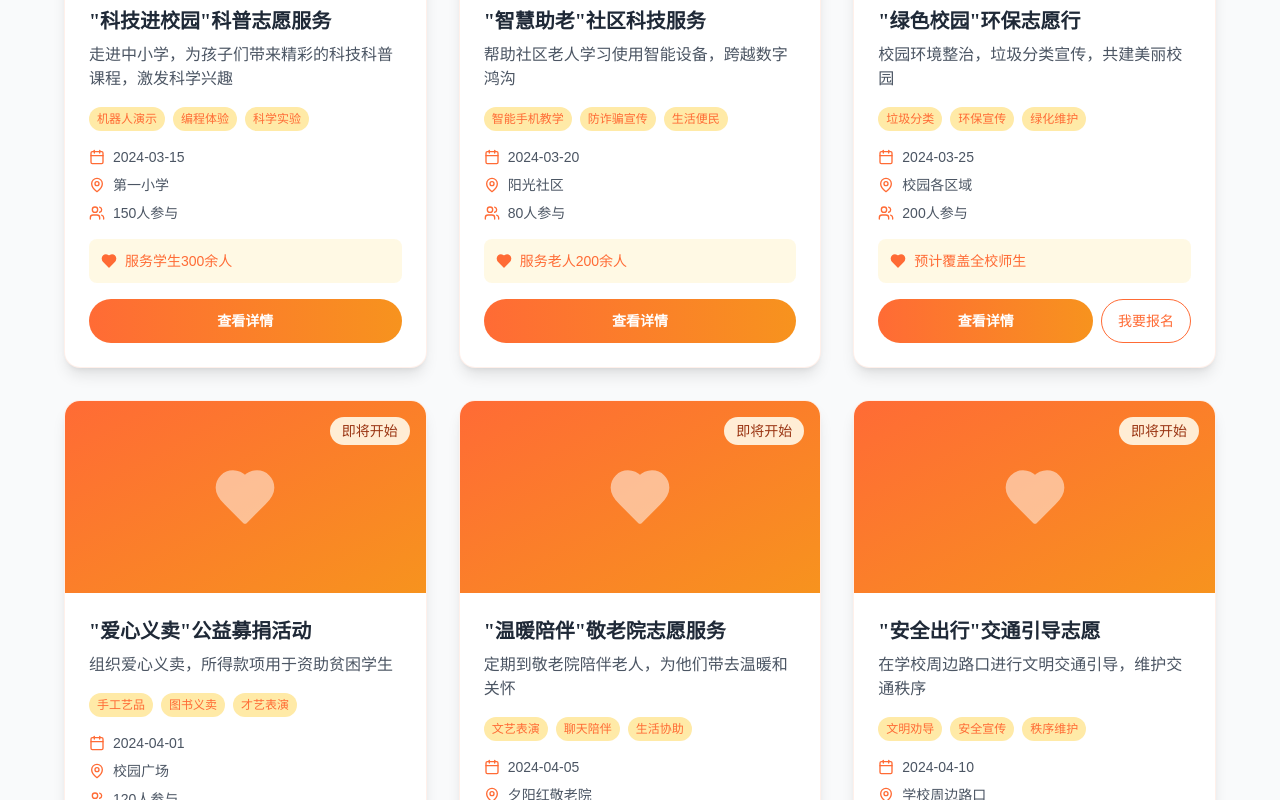
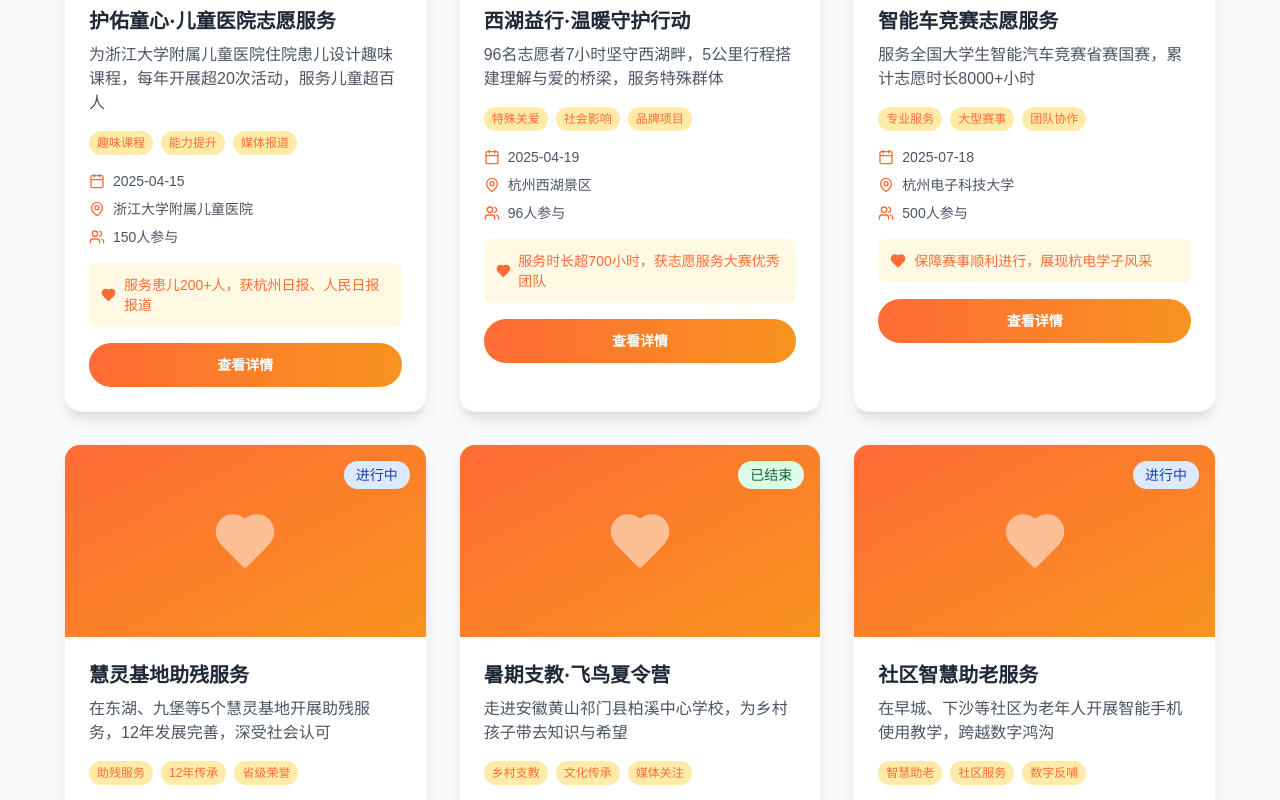
Before and after one commit to EGG-mjy/automation-youth-volunteer, a React (Vite) app: page /activities in a window 1280 px wide. Shown: the part 820-1620 px from the top of the page. Built offline with nearby package versions, Linux system fonts and the light colour scheme.

Commit message:
更新网站内容：基于青协真实资料完善三大品牌项目和活动信息

```diff
--- a/src/components/Footer.tsx
+++ b/src/components/Footer.tsx
@@ -24,15 +24,15 @@ const Footer: React.FC = () => {
             <div className="space-y-2">
               <div className="flex items-center space-x-2">
                 <MapPin className="h-4 w-4" />
-                <span className="text-white/90">自动化学院团委</span>
+                <span className="text-white/90">杭州电子科技大学自动化学院</span>
               </div>
               <div className="flex items-center space-x-2">
                 <Phone className="h-4 w-4" />
-                <span className="text-white/90">010-12345678</span>
+                <span className="text-white/90">联系指导老师：姜智敏、姜博恩</span>
               </div>
               <div className="flex items-center space-x-2">
                 <Mail className="h-4 w-4" />
-                <span className="text-white/90">volunteer@auto.edu.cn</span>
+                <span className="text-white/90">关注公众号：杭电自动化青协</span>
               </div>
             </div>
           </div>
--- a/src/pages/ActivitiesPage.tsx
+++ b/src/pages/ActivitiesPage.tsx
@@ -8,81 +8,81 @@ const ActivitiesPage: React.FC = () => {
   const activities = [
     {
       id: 1,
-      title: '"科技进校园"科普志愿服务',
-      description: '走进中小学，为孩子们带来精彩的科技科普课程，激发科学兴趣',
-      category: 'education',
-      date: '2024-03-15',
-      location: '第一小学',
+      title: '护佑童心·儿童医院志愿服务',
+      description: '为浙江大学附属儿童医院住院患儿设计趣味课程，每年开展超20次活动，服务儿童超百人',
+      category: 'community',
+      date: '2025-04-15',
+      location: '浙江大学附属儿童医院',
       participants: 150,
-      status: 'completed',
-      impact: '服务学生300余人',
-      image: '/images/science-edu.jpg',
-      highlights: ['机器人演示', '编程体验', '科学实验']
+      status: 'ongoing',
+      impact: '服务患儿200+人，获杭州日报、人民日报报道',
+      image: '/images/children-care.jpg',
+      highlights: ['趣味课程', '能力提升', '媒体报道']
     },
     {
       id: 2,
-      title: '"智慧助老"社区科技服务',
-      description: '帮助社区老人学习使用智能设备，跨越数字鸿沟',
+      title: '西湖益行·温暖守护行动',
+      description: '96名志愿者7小时坚守西湖畔，5公里行程搭建理解与爱的桥梁，服务特殊群体',
       category: 'community',
-      date: '2024-03-20',
-      location: '阳光社区',
-      participants: 80,
-      status: 'ongoing',
-      impact: '服务老人200余人',
-      image: '/images/elderly-care.jpg',
-      highlights: ['智能手机教学', '防诈骗宣传', '生活便民']
+      date: '2025-04-19',
+      location: '杭州西湖景区',
+      participants: 96,
+      status: 'completed',
+      impact: '服务时长超700小时，获志愿服务大赛优秀团队',
+      image: '/images/west-lake.jpg',
+      highlights: ['特殊关爱', '社会影响', '品牌项目']
     },
     {
       id: 3,
-      title: '"绿色校园"环保志愿行',
-      description: '校园环境整治，垃圾分类宣传，共建美丽校园',
-      category: 'environment',
-      date: '2024-03-25',
-      location: '校园各区域',
-      participants: 200,
-      status: 'upcoming',
-      impact: '预计覆盖全校师生',
-      image: '/images/environment.jpg',
-      highlights: ['垃圾分类', '环保宣传', '绿化维护']
+      title: '智能车竞赛志愿服务',
+      description: '服务全国大学生智能汽车竞赛省赛国赛，累计志愿时长8000+小时',
+      category: 'community',
+      date: '2025-07-18',
+      location: '杭州电子科技大学',
+      participants: 500,
+      status: 'completed',
+      impact: '保障赛事顺利进行，展现杭电学子风采',
+      image: '/images/smart-car.jpg',
+      highlights: ['专业服务', '大型赛事', '团队协作']
     },
     {
       id: 4,
-      title: '"爱心义卖"公益募捐活动',
-      description: '组织爱心义卖，所得款项用于资助贫困学生',
-      category: 'charity',
-      date: '2024-04-01',
-      location: '校园广场',
-      participants: 120,
-      status: 'upcoming',
-      impact: '预计筹集善款5000元',
-      image: '/images/charity-sale.jpg',
-      highlights: ['手工艺品', '图书义卖', '才艺表演']
+      title: '慧灵基地助残服务',
+      description: '在东湖、九堡等5个慧灵基地开展助残服务，12年发展完善，深受社会认可',
+      category: 'community',
+      date: '2025-03-10',
+      location: '慧灵基地',
+      participants: 200,
+      status: 'ongoing',
+      impact: '获省志愿服务项目大赛铜奖，校级优秀基地',
+      image: '/images/huiling.jpg',
+      highlights: ['助残服务', '12年传承', '省级荣誉']
     },
     {
       id: 5,
-      title: '"温暖陪伴"敬老院志愿服务',
-      description: '定期到敬老院陪伴老人，为他们带去温暖和关怀',
-      category: 'community',
-      date: '2024-04-05',
-      location: '夕阳红敬老院',
-      participants: 60,
-      status: 'upcoming',
-      impact: '服务老人50余人',
-      image: '/images/nursing-home.jpg',
-      highlights: ['文艺表演', '聊天陪伴', '生活协助']
+      title: '暑期支教·飞鸟夏令营',
+      description: '走进安徽黄山祁门县柏溪中心学校，为乡村孩子带去知识与希望',
+      category: 'education',
+      date: '2025-07-15',
+      location: '安徽黄山祁门县',
+      participants: 30,
+      status: 'completed',
+      impact: '服务乡村儿童100+人，获多家媒体报道',
+      image: '/images/summer-camp.jpg',
+      highlights: ['乡村支教', '文化传承', '媒体关注']
     },
     {
       id: 6,
-      title: '"安全出行"交通引导志愿',
-      description: '在学校周边路口进行文明交通引导，维护交通秩序',
+      title: '社区智慧助老服务',
+      description: '在早城、下沙等社区为老年人开展智能手机使用教学，跨越数字鸿沟',
       category: 'community',
-      date: '2024-04-10',
-      location: '学校周边路口',
-      participants: 100,
-      status: 'upcoming',
-      impact: '服务市民千余人',
-      image: '/images/traffic-guide.jpg',
-      highlights: ['文明劝导', '安全宣传', '秩序维护']
+      date: '2025-02-20',
+      location: '早城社区、下沙社区',
+      participants: 80,
+      status: 'ongoing',
+      impact: '服务社区老人500+人次，获居民好评',
+      image: '/images/elderly-care.jpg',
+      highlights: ['智慧助老', '社区服务', '数字反哺']
     }
   ]
 
--- a/src/pages/GalleryPage.tsx
+++ b/src/pages/GalleryPage.tsx
@@ -226,20 +226,20 @@ const GalleryPage: React.FC = () => {
 
           <div className="grid grid-cols-2 md:grid-cols-4 gap-6">
             <div className="text-center">
-              <div className="text-3xl font-bold text-volunteer-primary mb-2">200+</div>
-              <div className="text-gray-600">精彩照片</div>
+              <div className="text-3xl font-bold text-volunteer-primary mb-2">197</div>
+              <div className="text-gray-600">年度活动</div>
             </div>
             <div className="text-center">
-              <div className="text-3xl font-bold text-volunteer-secondary mb-2">50+</div>
-              <div className="text-gray-600">活动记录</div>
+              <div className="text-3xl font-bold text-volunteer-secondary mb-2">61</div>
+              <div className="text-gray-600">公众号推文</div>
             </div>
             <div className="text-center">
-              <div className="text-3xl font-bold text-volunteer-accent mb-2">1000+</div>
-              <div className="text-gray-600">点赞数量</div>
+              <div className="text-3xl font-bold text-volunteer-accent mb-2">10万+</div>
+              <div className="text-gray-600">传播量</div>
             </div>
             <div className="text-center">
-              <div className="text-3xl font-bold text-volunteer-heart mb-2">365</div>
-              <div className="text-gray-600">天记录</div>
+              <div className="text-3xl font-bold text-volunteer-heart mb-2">22</div>
+              <div className="text-gray-600">年传承</div>
             </div>
           </div>
         </div>
--- a/src/pages/HomePage.tsx
+++ b/src/pages/HomePage.tsx
@@ -1,47 +1,47 @@
 import React from 'react'
 import { Link } from 'react-router-dom'
-import { Heart, Users, Calendar, Award, ArrowRight, Star } from 'lucide-react'
+import { Heart, Users, Award, ArrowRight, Star } from 'lucide-react'
 
 const HomePage: React.FC = () => {
   const features = [
     {
-      icon: Users,
-      title: '志愿服务',
-      description: '参与各类志愿服务活动，传递爱心与温暖',
+      icon: Heart,
+      title: '护佑童心',
+      description: '关爱儿童成长，为住院患儿带去知识与欢乐',
       color: 'bg-volunteer-primary'
     },
     {
-      icon: Calendar,
-      title: '活动丰富',
-      description: '定期组织多样化志愿活动，丰富校园生活',
+      icon: Users,
+      title: '西湖益行',
+      description: '西湖畔的温暖守护，搭建理解与爱的桥梁',
       color: 'bg-volunteer-secondary'
     },
     {
       icon: Award,
-      title: '成长平台',
-      description: '在志愿服务中提升自我，收获成长与友谊',
+      title: '智能车志愿',
+      description: '专业服务大型赛事，展现自动化人风采',
       color: 'bg-volunteer-accent'
     }
   ]
 
   const activities = [
     {
-      title: '社区服务行',
-      description: '走进社区，为居民提供便民服务',
-      image: '/images/community-service.jpg',
-      participants: 120
+      title: '护佑童心·儿童医院',
+      description: '为住院患儿设计趣味课程，每年开展超20次活动，服务儿童超百人',
+      image: '/images/children-care.jpg',
+      participants: 5103
     },
     {
-      title: '环保志愿行',
-      description: '保护环境，共建绿色校园',
-      image: '/images/environment.jpg',
-      participants: 80
+      title: '西湖益行·温暖守护',
+      description: '96名志愿者7小时坚守，5公里湖畔行程搭建理解与爱的桥梁',
+      image: '/images/west-lake.jpg',
+      participants: 96
     },
     {
-      title: '关爱留守儿童',
-      description: '用爱心温暖每一个孩子的心灵',
-      image: '/images/children-care.jpg',
-      participants: 60
+      title: '智能车竞赛志愿服务',
+      description: '服务全国大学生智能汽车竞赛，累计志愿时长8000+小时',
+      image: '/images/smart-car.jpg',
+      participants: 500
     }
   ]
 
@@ -156,20 +156,20 @@ const HomePage: React.FC = () => {
         <div className="max-w-7xl mx-auto px-4 sm:px-6 lg:px-8">
           <div className="grid grid-cols-2 md:grid-cols-4 gap-8 text-center">
             <div>
-              <div className="text-3xl md:text-4xl font-bold mb-2">500+</div>
+              <div className="text-3xl md:text-4xl font-bold mb-2">5103</div>
               <div className="text-white/80">注册志愿者</div>
             </div>
             <div>
-              <div className="text-3xl md:text-4xl font-bold mb-2">200+</div>
-              <div className="text-white/80">志愿活动</div>
+              <div className="text-3xl md:text-4xl font-bold mb-2">197</div>
+              <div className="text-white/80">年度活动</div>
             </div>
             <div>
-              <div className="text-3xl md:text-4xl font-bold mb-2">10000+</div>
+              <div className="text-3xl md:text-4xl font-bold mb-2">80024</div>
               <div className="text-white/80">服务时长</div>
             </div>
             <div>
-              <div className="text-3xl md:text-4xl font-bold mb-2">50+</div>
-              <div className="text-white/80">合作机构</div>
+              <div className="text-3xl md:text-4xl font-bold mb-2">12+</div>
+              <div className="text-white/80">服务基地</div>
             </div>
           </div>
         </div>
--- a/src/pages/TimelinePage.tsx
+++ b/src/pages/TimelinePage.tsx
@@ -4,72 +4,72 @@ import { Calendar, Users, Award, Heart } from 'lucide-react'
 const TimelinePage: React.FC = () => {
   const milestones = [
     {
-      year: '2015',
+      year: '2003',
       title: '青协成立',
-      description: '自动化学院青年志愿者协会正式成立，首批会员30人',
+      description: '自动化学院青年志愿者协会正式成立，开启志愿服务新篇章',
       icon: Heart,
       color: 'bg-volunteer-primary'
     },
     {
-      year: '2016',
-      title: '首个品牌项目',
-      description: '启动"科技进校园"科普志愿服务项目，走进3所中小学',
+      year: '2005',
+      title: '慧灵基地建立',
+      description: '建立首个慧灵助残服务基地，12年发展完善成为品牌项目',
       icon: Award,
       color: 'bg-volunteer-secondary'
     },
     {
-      year: '2017',
-      title: '规模扩大',
-      description: '注册志愿者突破100人，年服务时长达到2000小时',
+      year: '2010',
+      title: '社区服务拓展',
+      description: '签约早城、下沙等社区基地，开展智慧助老服务',
       icon: Users,
       color: 'bg-volunteer-accent'
     },
     {
-      year: '2018',
-      title: '获得表彰',
-      description: '荣获校级"优秀志愿服务组织"称号',
-      icon: Award,
+      year: '2013',
+      title: '儿童医院合作',
+      description: '与浙江大学附属儿童医院建立合作，启动"护佑童心"项目',
+      icon: Heart,
       color: 'bg-volunteer-heart'
     },
     {
-      year: '2019',
-      title: '智慧助老',
-      description: '启动"智慧助老"项目，帮助社区老人学习智能设备',
-      icon: Heart,
-      color: 'bg-volunteer-primary'
-    },
-    {
-      year: '2020',
-      title: '线上服务',
-      description: '疫情期间创新开展线上志愿服务，服务形式多元化',
-      icon: Users,
-      color: 'bg-volunteer-secondary'
-    },
-    {
-      year: '2021',
-      title: '环保公益',
-      description: '开展"绿色校园"环保系列活动，倡导可持续发展理念',
-      icon: Award,
-      color: 'bg-volunteer-green'
-    },
-    {
-      year: '2022',
-      title: '突破500人',
-      description: '注册志愿者突破500人，年服务时长超过8000小时',
+      year: '2015',
+      title: '规模突破',
+      description: '注册志愿者突破1000人，年服务时长超过10000小时',
       icon: Users,
       color: 'bg-volunteer-primary'
     },
     {
-      year: '2023',
-      title: '市级荣誉',
-      description: '获得市级"优秀青年志愿服务组织"荣誉称号',
+      year: '2021',
+      title: '慧灵基地获奖',
+      description: '慧灵基地被评为校级优秀志愿基地，"灵动翼行"项目获省赛铜奖',
       icon: Award,
       color: 'bg-volunteer-secondary'
     },
     {
       year: '2024',
-      title: '数字化转型',
-      description: '启动志愿服务数字化管理平台，提升服务效率',
+      title: '品牌项目成型',
+      description: '"护佑童心"、"西湖益行"、"智能车志愿"三大品牌项目确立',
+      icon: Heart,
+      color: 'bg-volunteer-accent'
+    },
+    {
+      year: '2025',
+      title: '二十二周年',
+      description: '青协成立二十二周年，注册志愿者达5103人，累计服务80024小时',
+      icon: Users,
+      color: 'bg-volunteer-primary'
+    },
+    {
+      year: '2025',
+      title: '西湖益行启动',
+      description: '举办首届"西湖益行"活动，96名志愿者服务西湖景区',
+      icon: Award,
+      color: 'bg-volunteer-secondary'
+    },
+    {
+      year: '2025',
+      title: '智能车服务',
+      description: '服务全国大学生智能汽车竞赛，近300名志愿者参与',
       icon: Heart,
       color: 'bg-volunteer-accent'
     }
```
Also changed, not shown: src/pages/AboutPage.tsx (+43 -26 lines).
